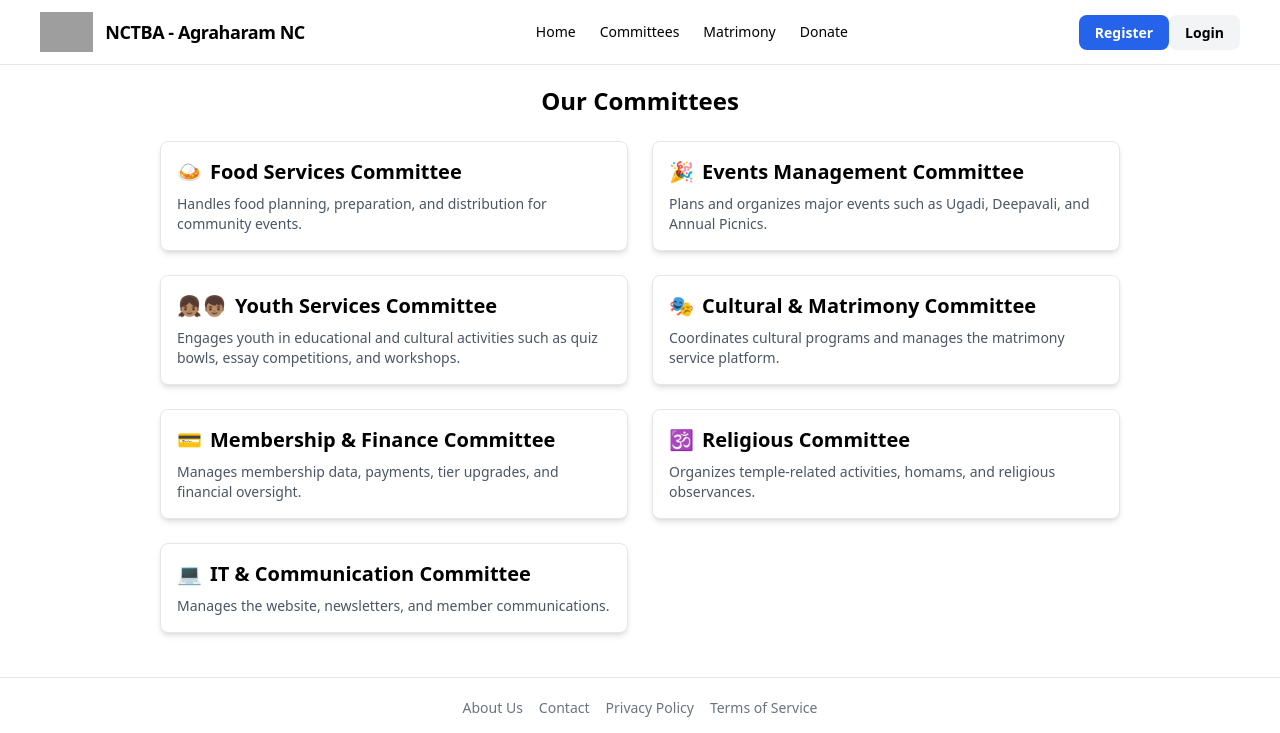
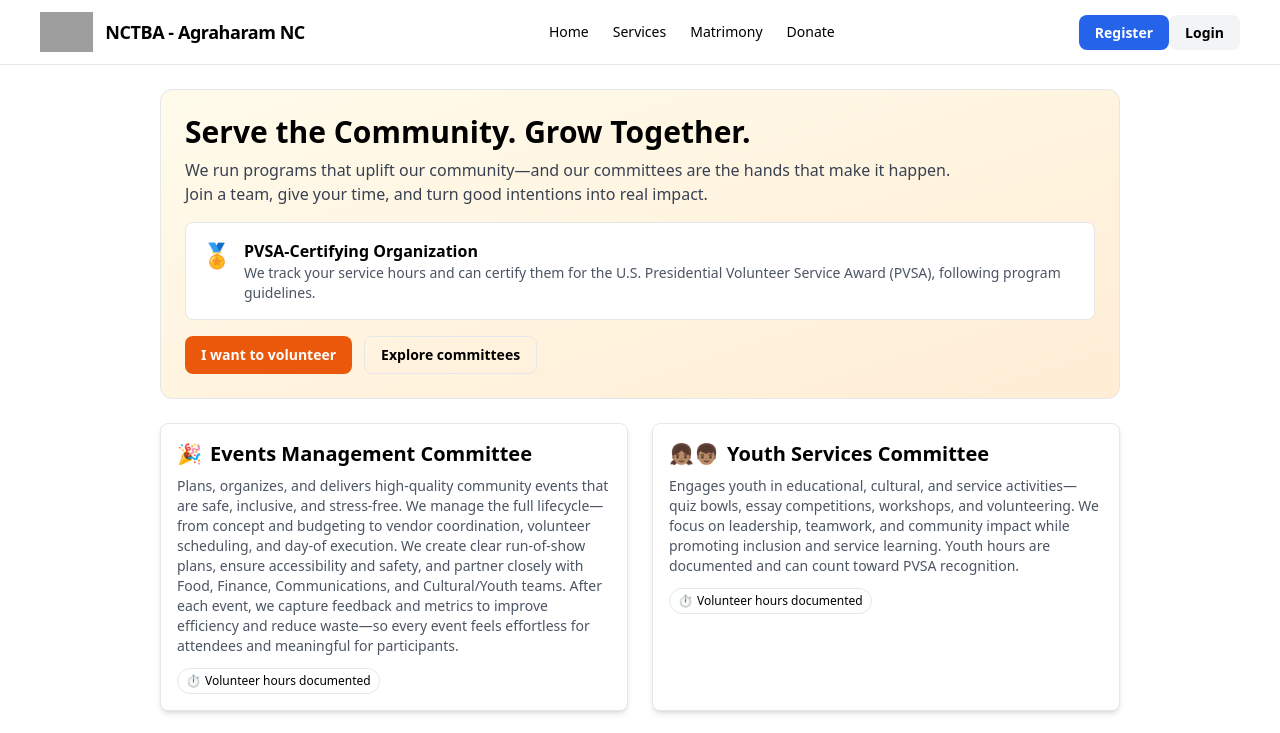
Before and after one commit to nctbait/agraharam-website-backend, a React (Create React App) app in the folder frontend/: page /committees in a window 1280 px wide. Shown: the top 733 px of the page. Built offline with nearby package versions, Linux system fonts and the light colour scheme; no server answers; grey boxes are pictures that could not be loaded.

Commit message:
Services page fixed

```diff
--- a/frontend/src/components/Navbar.jsx
+++ b/frontend/src/components/Navbar.jsx
@@ -46,7 +46,7 @@ export default function Navbar() {
         <nav className="hidden lg:flex gap-6">
           <Link className="text-sm font-medium" to="/">Home</Link>
           {/*<Link className="text-sm font-medium" to="/public-events">Events</Link>*/}
-          <Link className="text-sm font-medium" to="/committees">Committees</Link>
+          <Link className="text-sm font-medium" to="/committees">Services</Link>
           <Link className="text-sm font-medium" to="/matrimony_reg">Matrimony</Link>
           <Link className="text-sm font-medium" to="/donate">Donate</Link>
           {(userRole === 'user' || userRole === 'admin' || userRole === 'superAdmin') && (
@@ -120,7 +120,7 @@ export default function Navbar() {
         <ul className="space-y-2">
           <li><Link to="/" className="block text-sm font-medium">Home</Link></li>
           {/* <li><Link to="/public-events" className="block text-sm font-medium">Events</Link></li>*/}
-          <li><Link to="/committees" className="block text-sm font-medium">Committees</Link></li>
+          <li><Link to="/committees" className="block text-sm font-medium">Services</Link></li>
           <li><Link to="/matrimony_reg" className="block text-sm font-medium">Matrimony</Link></li>
           <li><Link to="/donate" className="block text-sm font-medium">Donate</Link></li>
           {(userRole === 'user' || userRole === 'admin' || userRole === 'superAdmin') && (
--- a/frontend/src/pages/Committees.jsx
+++ b/frontend/src/pages/Committees.jsx
@@ -1,67 +1,122 @@
-import React from 'react';
-import Navbar from '../components/Navbar';
-import Footer from '../components/Footer';
+// Committees.jsx — snippet to replace your <main>...</main> block
 
+import { useMemo } from "react";
+import { useNavigate } from "react-router-dom"; // if you're using React Router
+import Navbar from "../components/Navbar";
+import Footer from "../components/Footer";
+import { Link } from "react-router-dom";
+
+export default function Committees() {
+  const isLoggedIn = () => !!localStorage.getItem("jwtToken");
+  const volunteerHref = isLoggedIn()
+   ? "/volunteer-interest"
+   : "/login?redirect=/volunteer-interest";
+
+  // your existing committees array should still render below
   const committees = [
     {
-    name: 'Food Services Committee',
-    description: 'Handles food planning, preparation, and distribution for community events.',
-    icon: '🍛'
-  },
-  {
       name: 'Events Management Committee',
-    description: 'Plans and organizes major events such as Ugadi, Deepavali, and Annual Picnics.',
+      description: `Plans, organizes, and delivers high-quality community events that are safe, inclusive, and stress-free. We manage the full lifecycle—from concept and budgeting to vendor coordination, volunteer scheduling, and day-of execution. We create clear run-of-show plans, ensure accessibility and safety, and partner closely with Food, Finance, Communications, and Cultural/Youth teams. After each event, we capture feedback and metrics to improve efficiency and reduce waste—so every event feels effortless for attendees and meaningful for participants.`,
       icon: '🎉'
     },
     {
       name: 'Youth Services Committee',
-    description: 'Engages youth in educational and cultural activities such as quiz bowls, essay competitions, and workshops.',
+      description: `Engages youth in educational, cultural, and service activities—quiz bowls, essay competitions, workshops, and volunteering. We focus on leadership, teamwork, and community impact while promoting inclusion and service learning. Youth hours are documented and can count toward PVSA recognition.`,
       icon: '👧🏽👦🏽'
     },
     {
       name: 'Cultural & Matrimony Committee',
-    description: 'Coordinates cultural programs and manages the matrimony service platform.',
+      description: `The Cultural division celebrates and preserves our traditions, promotes artistic expression, and fosters intercultural understanding through festivals, performances, and workshops. Kalyanam Vedika supports matrimonial services rooted in cultural and ethical values—facilitating harmonious alliances and helping promote and preserve Brahmin marriage values within our community.`,
       icon: '🎭'
     },
     {
+      name: 'Religious Committee',
+      description: `Fosters spiritual growth and community through meaningful religious services and education. We organize pujas and observances, provide guidance grounded in our Brahmin heritage, and promote Sanatana Dharma through outreach and learning—building inclusion and well-being.`,
+      icon: '🕉️'
+    },
+    {
       name: 'Membership & Finance Committee',
-    description: 'Manages membership data, payments, tier upgrades, and financial oversight.',
+      description: `Stewards membership and finances with transparency, accountability, and compliance. Responsibilities include budgeting, planning, bookkeeping, reporting, and regulatory adherence, providing strategic guidance that sustains our mission and long-term stability. The Treasurer oversees financial operations with regular reports to the Board.`,
       icon: '💳'
     },
     {
-    name: 'Religious Committee',
-    description: 'Organizes temple-related activities, homams, and religious observances.',
-    icon: '🕉️'
+      name: 'Food Services Committee',
+      description: `Our Food Team exists to nourish body and community through safe, inclusive, and sustainable food service. We design vegetarian menus that reflect our cultural roots while offering options for varied dietary needs. We uphold strict food-safety practices, provide clear allergen labeling, and train volunteers to serve with efficiency and kindness. We steward resources responsibly through smart sourcing and waste-reduction, and we engage youth and adults alike in learning, leadership, and seva (service). Together, we create events where everyone feels welcome, cared for, and connected.`,
+      icon: '🍛'
     },
     {
       name: 'IT & Communication Committee',
-    description: 'Manages the website, newsletters, and member communications.',
+      description: `Empowers the organization with reliable, secure technology and clear communications. We manage infrastructure, website, email, social media, and data security; support BoT/BoD and committees; and leverage tech to collaborate effectively and protect member data.`,
       icon: '💻'
     }
   ];
 
-export default function Committees() {
+
   return (
     <>
      <Navbar />
-      <main className="px-4 lg:px-40 py-5">
-        <h1 className="text-2xl font-bold text-center mb-6">Our Committees</h1>
+
+    <main className="px-4 lg:px-40 py-6 space-y-6">
+      {/* Hero */}
+      <section className="rounded-xl border bg-gradient-to-br from-amber-50 to-orange-100 p-6">
+        <h1 className="text-3xl font-bold">Serve the Community. Grow Together.</h1>
+        <p className="mt-2 text-gray-700 max-w-3xl">
+          We run programs that uplift our community—and our committees are the hands that make it happen.
+          Join a team, give your time, and turn good intentions into real impact.
+        </p>
+
+        {/* PVSA Callout */}
+        <div className="mt-4 rounded-lg border bg-white p-4 sm:flex sm:items-start sm:gap-3">
+          <div className="text-2xl">🏅</div>
+          <div>
+            <h2 className="font-semibold">PVSA-Certifying Organization</h2>
+            <p className="text-sm text-gray-600">
+              We track your service hours and can certify them for the U.S. Presidential Volunteer Service Award (PVSA),
+              following program guidelines.
+            </p>
+          </div>
+        </div>
+
+        {/* CTA */}
+        <div className="mt-4 flex flex-wrap gap-3">
+        <Link
+   to={isLoggedIn() ? "/volunteer-interest" : "/login?redirect=/volunteer-interest"}
+            className="inline-flex items-center justify-center rounded-lg bg-orange-600 px-4 py-2 text-sm font-semibold text-white hover:bg-orange-700"
+          >
+            I want to volunteer
+          </Link>
+          <a
+            href="#committees"
+            className="inline-flex items-center justify-center rounded-lg border px-4 py-2 text-sm font-semibold hover:bg-gray-50"
+          >
+            Explore committees
+          </a>
+        </div>
+      </section>
+
+      {/* Committees Grid */}
+      <section id="committees">
+        <h2 className="sr-only">Committees</h2>
         <div className="grid grid-cols-1 sm:grid-cols-2 gap-6">
           {committees.map((committee, index) => (
             <div
               key={index}
               className="rounded-lg shadow-md p-4 border border-gray-200 bg-white hover:shadow-lg transition-shadow"
             >
-              <h2 className="text-xl font-semibold flex items-center gap-2">
+              <h3 className="text-xl font-semibold flex items-center gap-2">
                 <span>{committee.icon}</span>
                 {committee.name}
-              </h2>
+              </h3>
               <p className="text-sm text-gray-600 mt-2">{committee.description}</p>
+              <div className="mt-3 text-xs inline-flex items-center gap-1 rounded-full border px-2 py-1">
+                <span>⏱️</span><span>Volunteer hours documented</span>
+              </div>
             </div>
           ))}
         </div>
+      </section>
     </main>
-      <Footer />
+    <Footer/>
     </>
   );
 }
```
Lines whose indentation alone changed are shown as unchanged.
